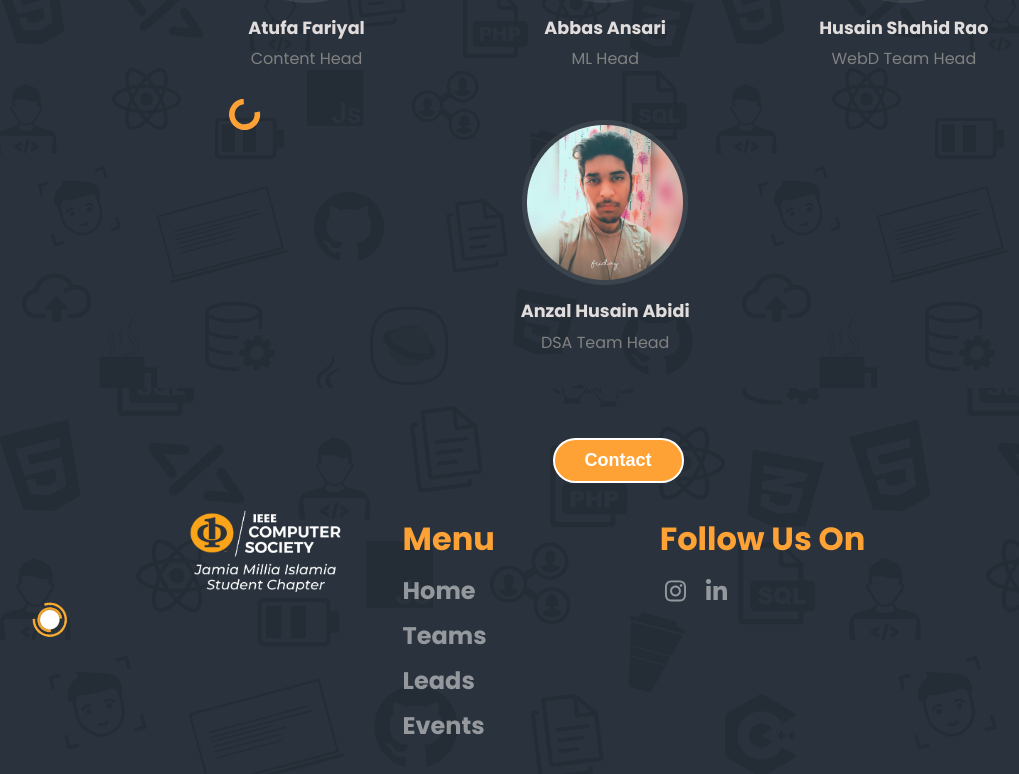
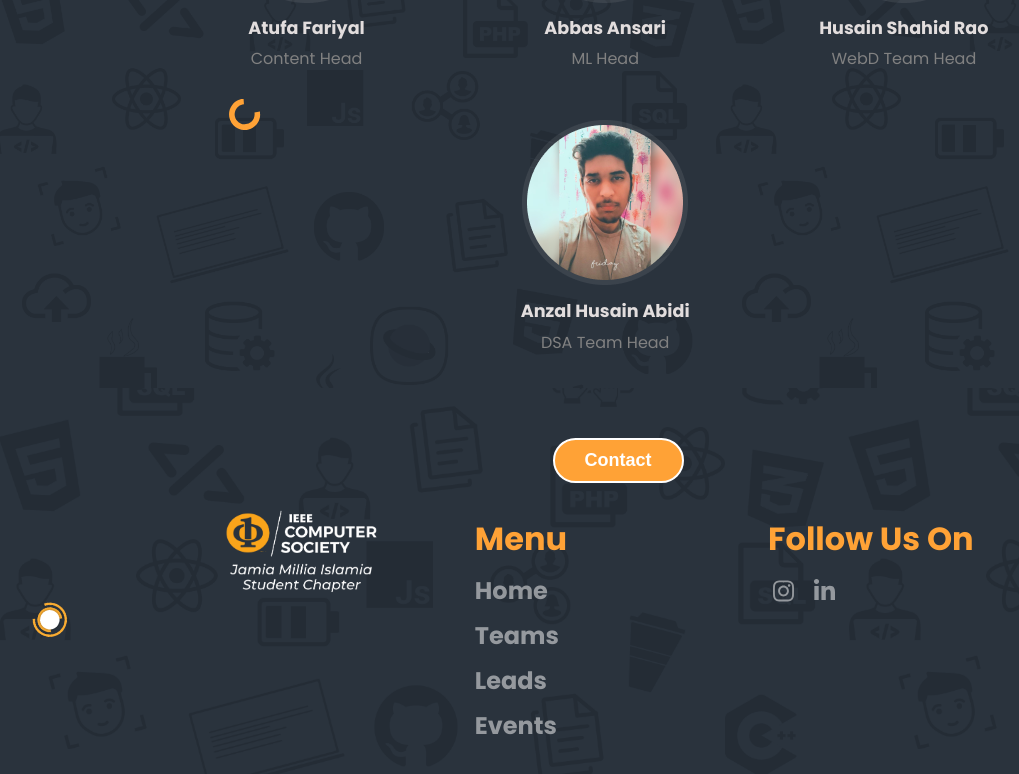
Before and after one commit to IEEE-CS-JMI-Student-Chapter/react-website, a React (Create React App) app: page / in a window 1280 px wide. Shown: the part 2868-3642 px from the top of the page, without its empty margins (22-1041 px from the left). Built offline with nearby package versions, Linux system fonts and the light colour scheme; no server answers; what react-simple-snackbar would draw is missing.

Commit message:
Brought footer content to middle from right side

```diff
--- a/src/components/Footer/Footer.jsx
+++ b/src/components/Footer/Footer.jsx
@@ -37,12 +37,14 @@ const Footer = () => {
             <ContactForm onSubmit={submitHandler} onClose={closeContactModal} />
           </SnackbarProvider>,
           document.getElementById("modal")
-        )}
+        )
+      }
       {isContactOpen &&
         ReactDOM.createPortal(
           <Backdrop />,
           document.getElementById("backdrop")
-        )}
+        )
+      }
       <div className={classes.content}>
         <div className={classes["logo"]}>
           <img src={logo} alt=""/>
--- a/src/components/Footer/Footer.module.css
+++ b/src/components/Footer/Footer.module.css
@@ -102,6 +102,7 @@
   display: flex;
   flex-direction: row;
   z-index: 2;
+  justify-content: space-evenly;
 }
 
 @media only screen and (max-width: 900px) {
```
